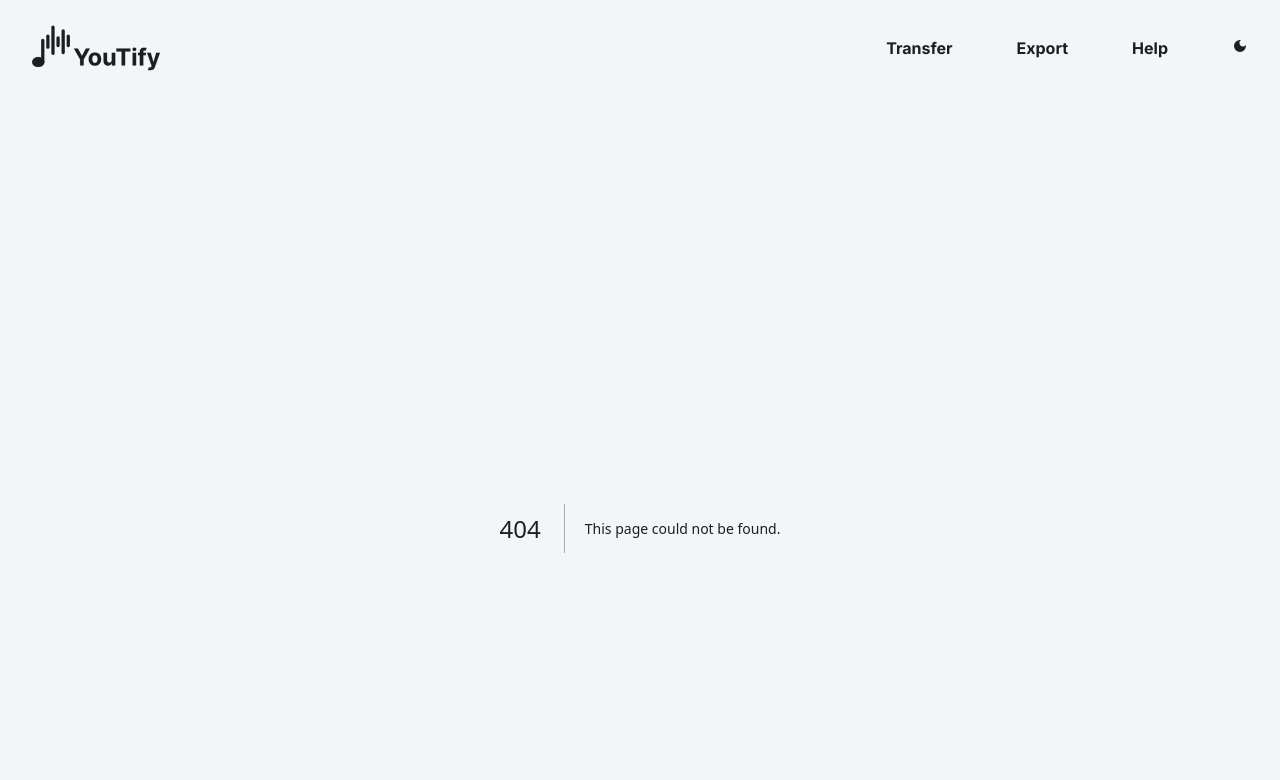
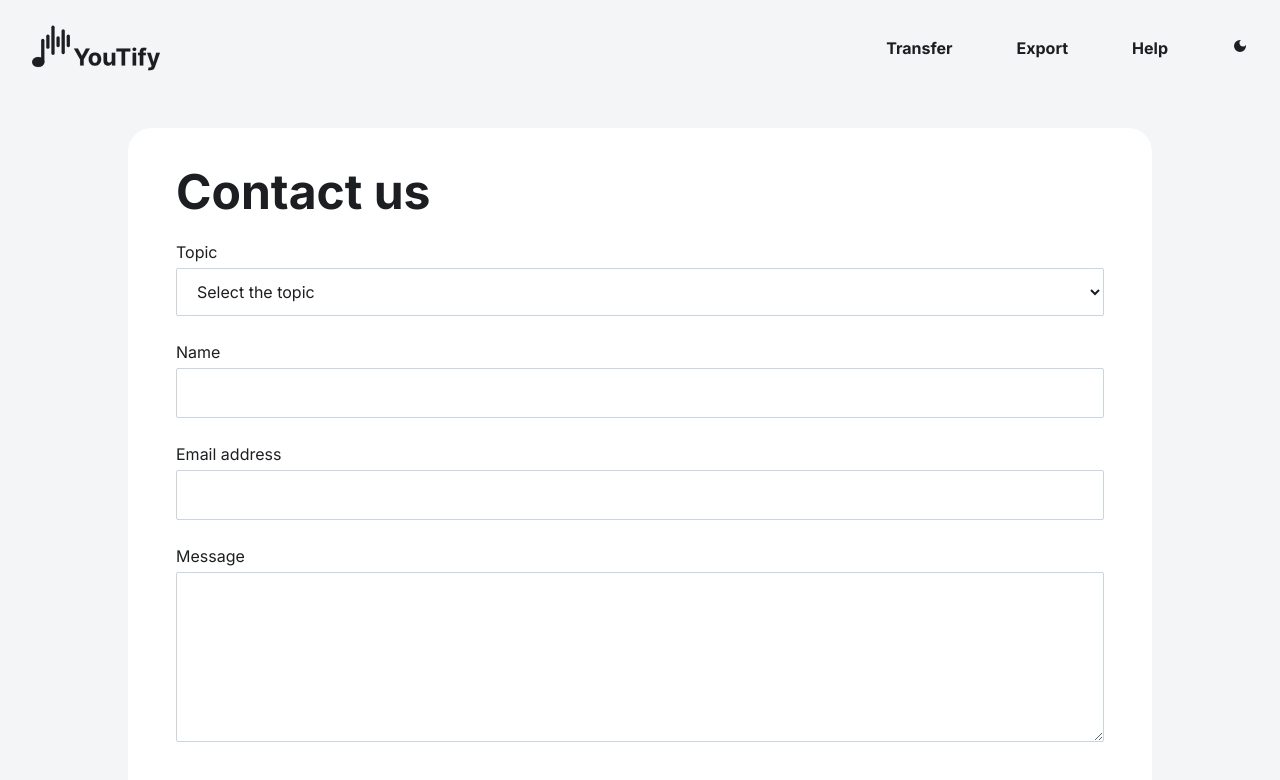
Before and after one commit to jcmagat/youtify-next, a Next.js app: page /contact in a window 1280 px wide. Before the commit this address had no page. Shown: the top 780 px of the page. Built offline with nearby package versions, Linux system fonts and the light colour scheme.

Commit message:
Add contact page
Also add type property to Button component

```diff
--- /dev/null
+++ b/src/app/contact/page.tsx
@@ -0,0 +1,105 @@
+"use client";
+import { useState } from "react";
+import Button from "@/components/Button";
+
+export default function Contact() {
+  const [topic, setTopic] = useState("");
+  const [name, setName] = useState("");
+  const [email, setEmail] = useState("");
+  const [message, setMessage] = useState("");
+
+  const [isOpen, setIsOpen] = useState(false);
+
+  const handleSubmit = (e: React.FormEvent<HTMLFormElement>) => {
+    e.preventDefault();
+
+    setTopic("");
+    setName("");
+    setEmail("");
+    setMessage("");
+    setIsOpen(true);
+  };
+
+  return (
+    <section id="contact" className="w-full flex justify-center min-h-[75vh]">
+      <div className="flex flex-col gap-6 bg-secondary w-full max-w-5xl px-12 py-10 rounded-3xl">
+        <h1 className="font-bold text-5xl">Contact us</h1>
+
+        <form
+          className="flex flex-col gap-6 items-center"
+          onSubmit={handleSubmit}
+        >
+          <div className="flex flex-col w-full">
+            <label htmlFor="ftopic">Topic</label>
+            <select
+              required
+              className="bg-inherit border border-slate-300 rounded-sm px-4 py-3 mt-1 focus:outline focus:outline-2 focus:outline-accent"
+              id="ftopic"
+              value={topic}
+              onChange={(e) => setTopic(e.target.value)}
+            >
+              <option value="">Select the topic</option>
+              <option value="Feedback">Feedback</option>
+              <option value="Suggestion">Suggestion</option>
+              <option value="Problems">Problems</option>
+            </select>
+          </div>
+
+          <div className="flex flex-col w-full">
+            <label htmlFor="fname">Name</label>
+            <input
+              required
+              className="border border-slate-300 rounded-sm px-4 py-3 mt-1 focus:outline focus:outline-2 focus:outline-accent"
+              id="fname"
+              value={name}
+              onChange={(e) => setName(e.target.value)}
+            ></input>
+          </div>
+
+          <div className="flex flex-col w-full">
+            <label htmlFor="femail">Email address</label>
+            <input
+              required
+              className="border border-slate-300 rounded-sm px-4 py-3 mt-1 focus:outline focus:outline-2 focus:outline-accent"
+              id="femail"
+              type="email"
+              value={email}
+              onChange={(e) => setEmail(e.target.value)}
+            ></input>
+          </div>
+
+          <div className="flex flex-col w-full">
+            <label htmlFor="fmessage">Message</label>
+            <textarea
+              required
+              className="border border-slate-300 rounded-sm px-4 py-3 mt-1 focus:outline focus:outline-2 focus:outline-accent"
+              id="fmessage"
+              rows={6}
+              value={message}
+              onChange={(e) => setMessage(e.target.value)}
+            ></textarea>
+          </div>
+
+          <Button className="w-72 mt-4" text="Submit" type="submit" />
+        </form>
+      </div>
+
+      <dialog
+        open={isOpen}
+        className="bg-black bg-opacity-50 fixed top-0 left-0 w-screen h-screen z-50"
+      >
+        <div className="bg-secondary relative top-1/2 left-1/2 -translate-x-1/2 -translate-y-1/2 w-fit p-8 flex flex-col gap-8 items-center">
+          <p className="text-lg text-center">
+            Thank you for contacting us. We will reach out to you soon.
+          </p>
+
+          <Button
+            className="text-sm"
+            text="OK"
+            onClick={() => setIsOpen(false)}
+          />
+        </div>
+      </dialog>
+    </section>
+  );
+}
--- a/src/components/Button/index.tsx
+++ b/src/components/Button/index.tsx
@@ -4,11 +4,12 @@ type ButtonProps = {
   className?: string;
   text?: string;
   href?: string;
+  type?: "button" | "submit" | "reset";
   onClick?: () => void;
 };
 
 export default function Button(props: ButtonProps) {
-  const { className, text, href, onClick } = props;
+  const { className, text, href, type, onClick } = props;
 
   let buttonClass = `bg-accent text-textInverted px-8 py-4 text-lg leading-none rounded-full ${className}`;
 
@@ -21,7 +22,7 @@ export default function Button(props: ButtonProps) {
   }
 
   return (
-    <button className={buttonClass} onClick={onClick}>
+    <button className={buttonClass} type={type} onClick={onClick}>
       {text}
     </button>
   );
```
